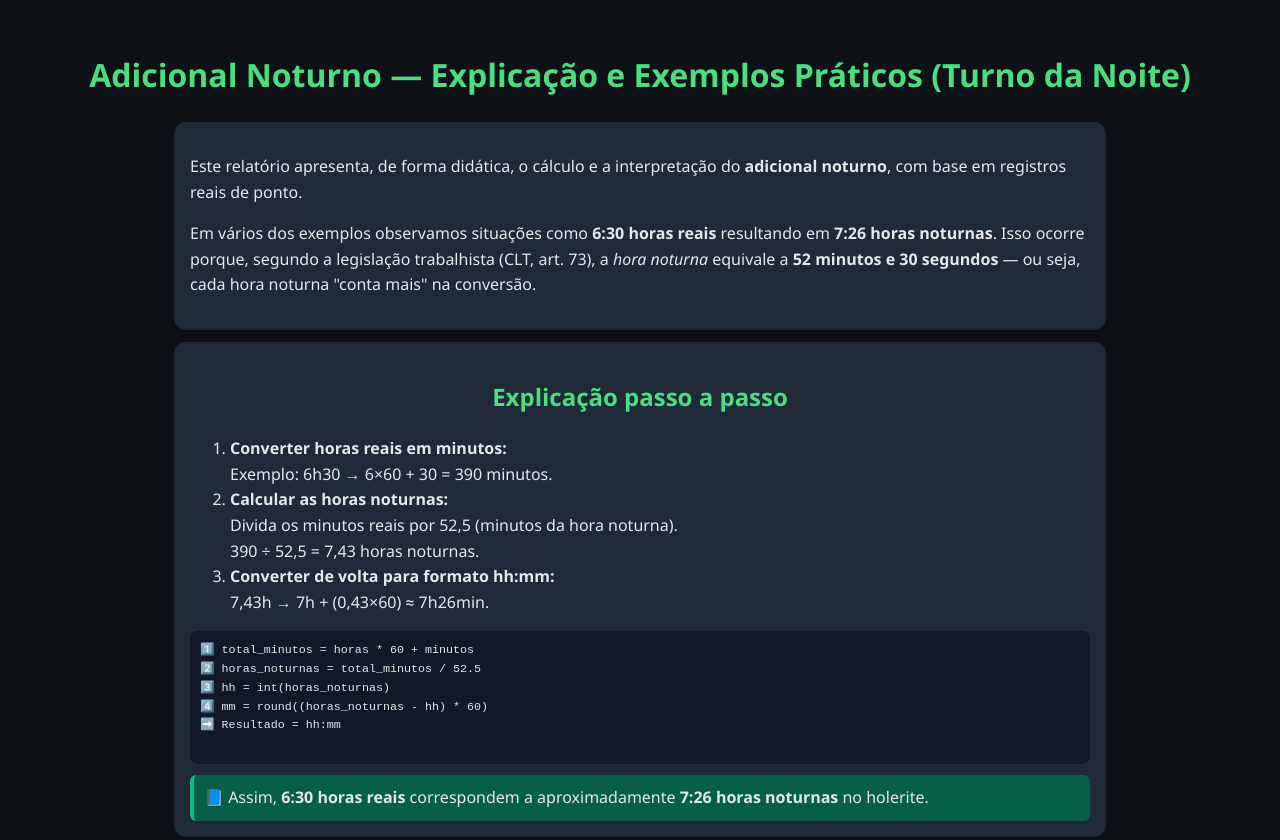
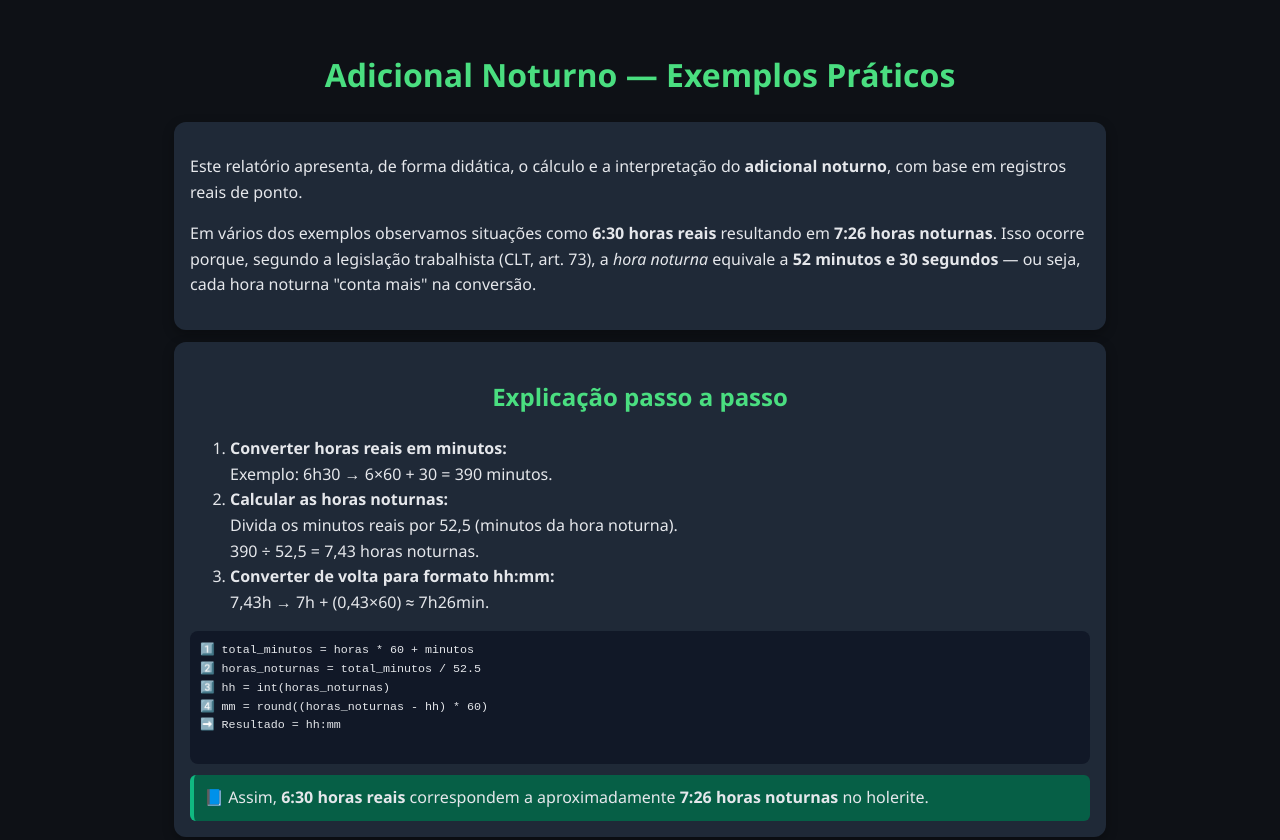
Before and after one commit to RogerinhoRamos/adicional-exemplo, a plain HTML site: page index.html in a window 1280 px wide. Shown: the top 840 px of the page. Drawn offline with Linux system fonts and the light colour scheme.

Commit message:
Update index.html

```diff
--- a/index.html
+++ b/index.html
@@ -106,7 +106,7 @@
 </head>
 <body>
 
-<h1>Adicional Noturno — Explicação e Exemplos Práticos (Turno da Noite)</h1>
+<h1>Adicional Noturno — Exemplos Práticos</h1>
 
 <div class="card">
   <p>Este relatório apresenta, de forma didática, o cálculo e a interpretação do <strong>adicional noturno</strong>, com base em registros reais de ponto.</p>
```
